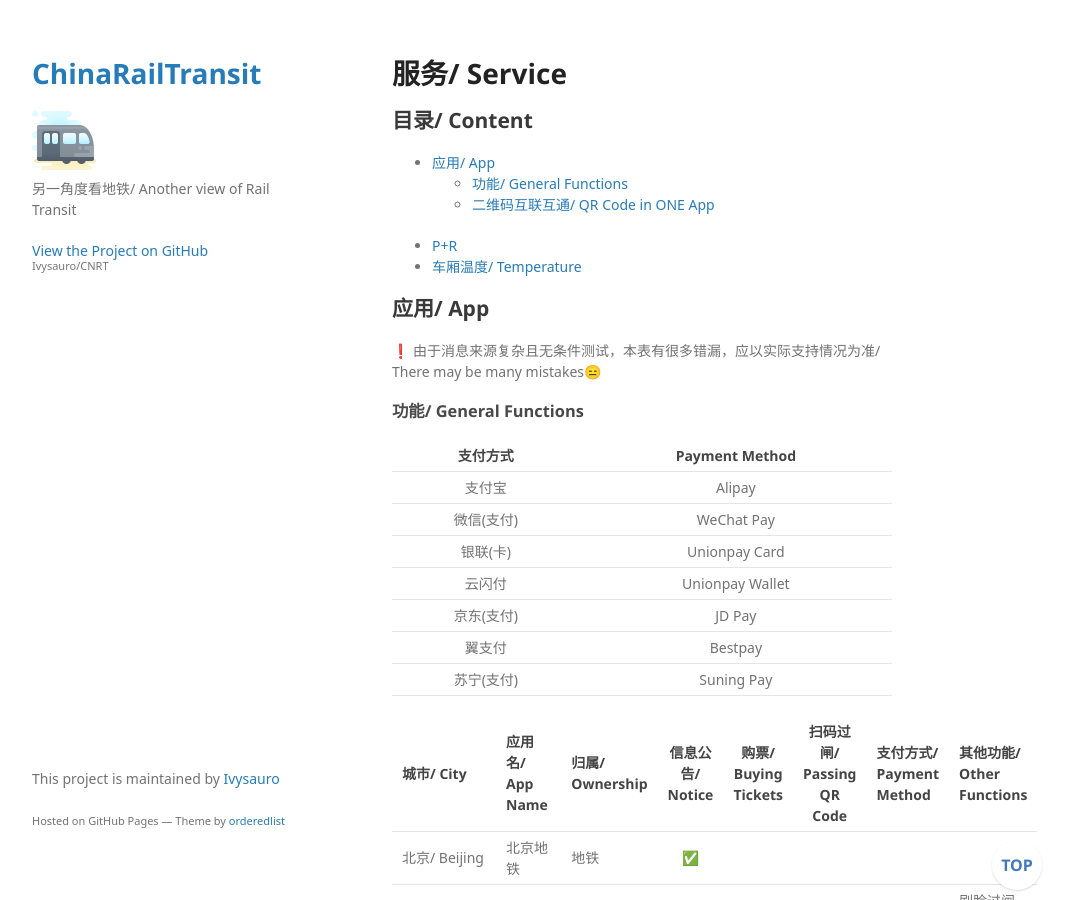
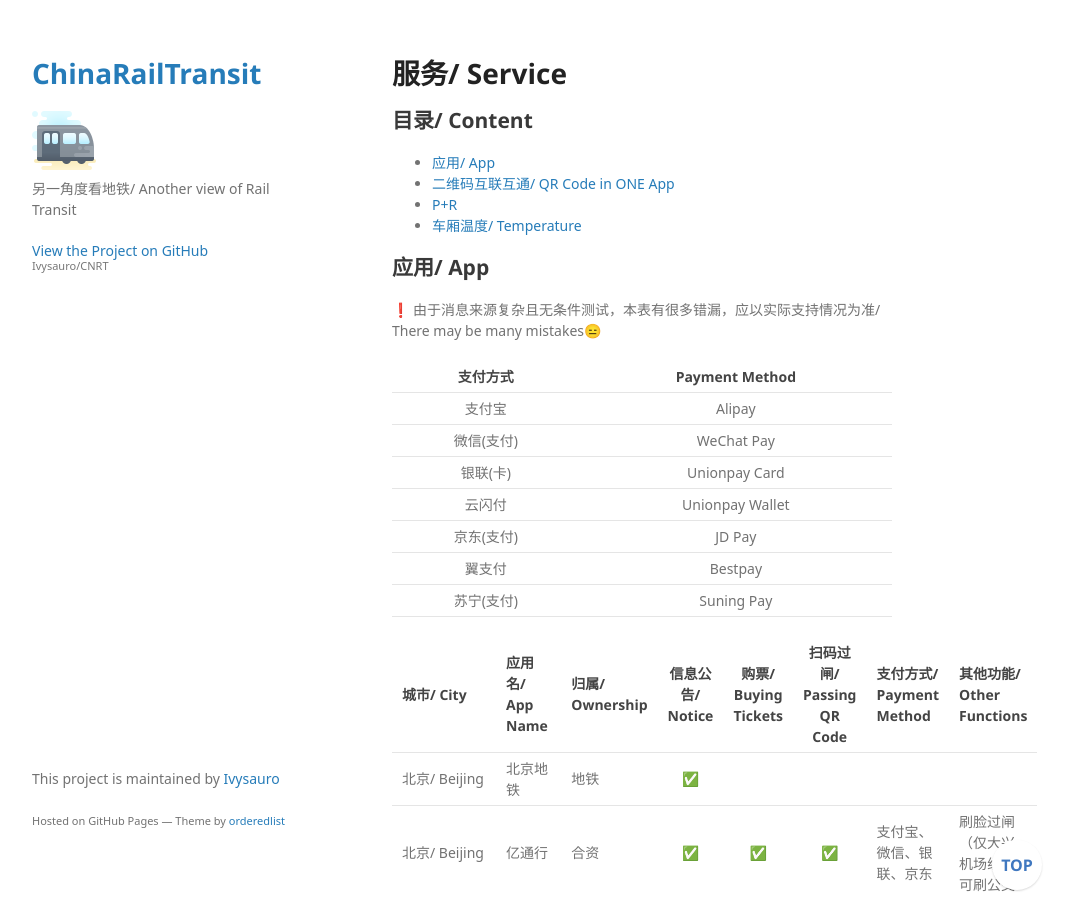
Before and after one commit to Ivysauro/CNRT, a Jekyll site: the page built from data/Service.md, in a window 1280 px wide and 900 px high. Shown: the whole window, without its empty margins (178-1249 px from the left). Built offline with Jekyll 4.4.1, drawn with Linux system fonts in a browser that asks for light colours; some web fonts are replaced; our own code applies the rules of GitHub Pages for plain Markdown files; a script that is not in the unit is left out.

Commit message:
🍉修复跳转

```diff
--- a/data/Service.md
+++ b/data/Service.md
@@ -1,17 +1,14 @@
 # 服务/ Service
 
 ## 目录/ Content
-- [应用/ App](#App)
-  - [功能/ General Functions](#功能-General-Functions)
-  - [二维码互联互通/ QR Code in ONE App](#二维码互联互通-QR-Code-in-ONE-App)
+- [应用/ App](#应用-App)
+- [二维码互联互通/ QR Code in ONE App](#二维码互联互通-QR-Code-in-ONE-App)
 - [P+R](#P+R)
 - [车厢温度/ Temperature](#车厢温度-Temperature)
 
 ## 应用/ App
 
 ❗ 由于消息来源复杂且无条件测试，本表有很多错漏，应以实际支持情况为准/ There may be many mistakes😑
-
-### 功能/ General Functions
 
 | 支付方式 | Payment Method |
 | :-: | :-: |
@@ -144,10 +141,7 @@
 
 *待完善/ Coming soon*
 
-
 ## 参考资料/ References
 - <http://www.mpaypass.com.cn/news/201909/03110411.html>
 - <https://www.mpaypass.com.cn/news/202004/14104750.html>
 - <https://www.sohu.com/a/304317635_313745>
-
----
```
